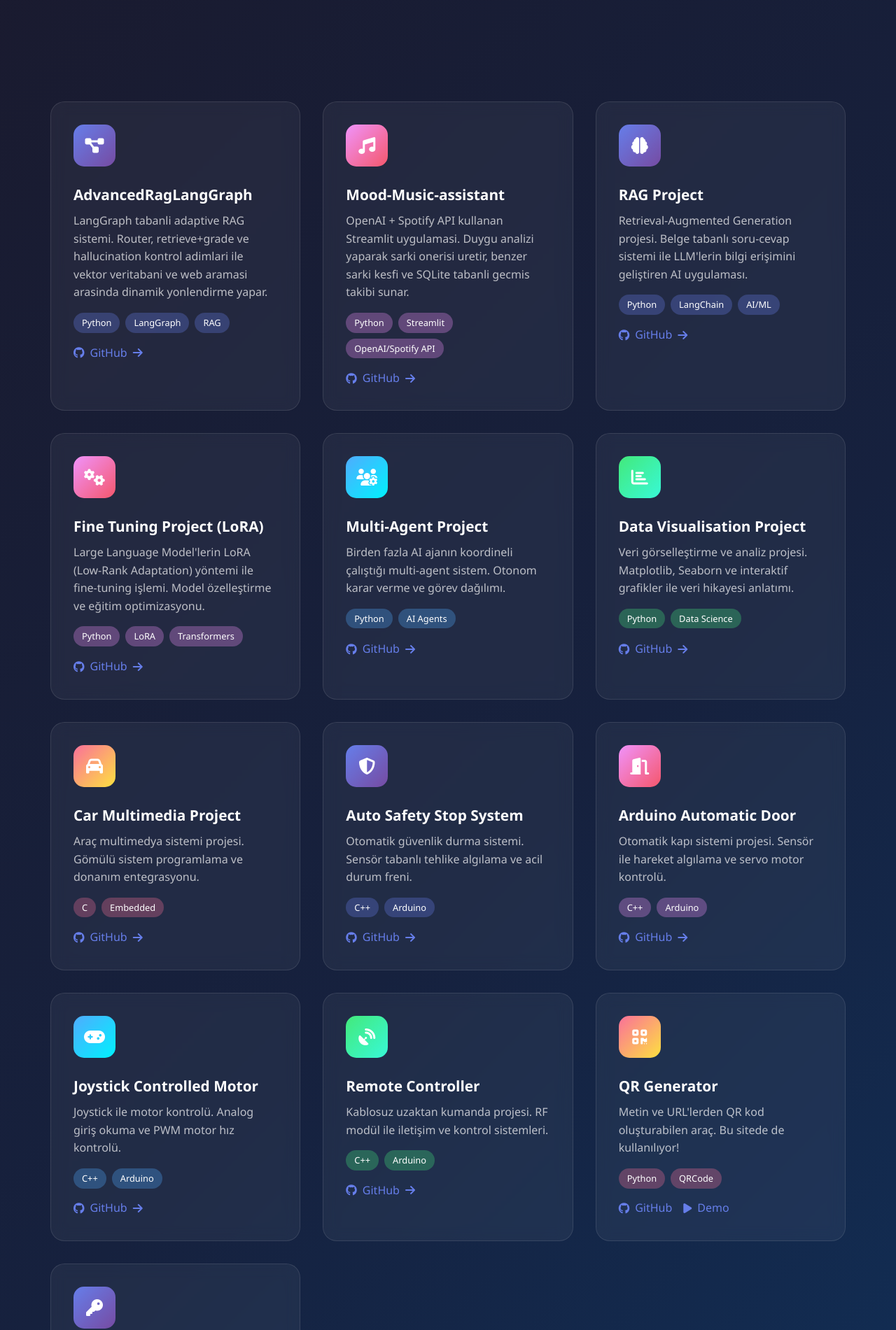
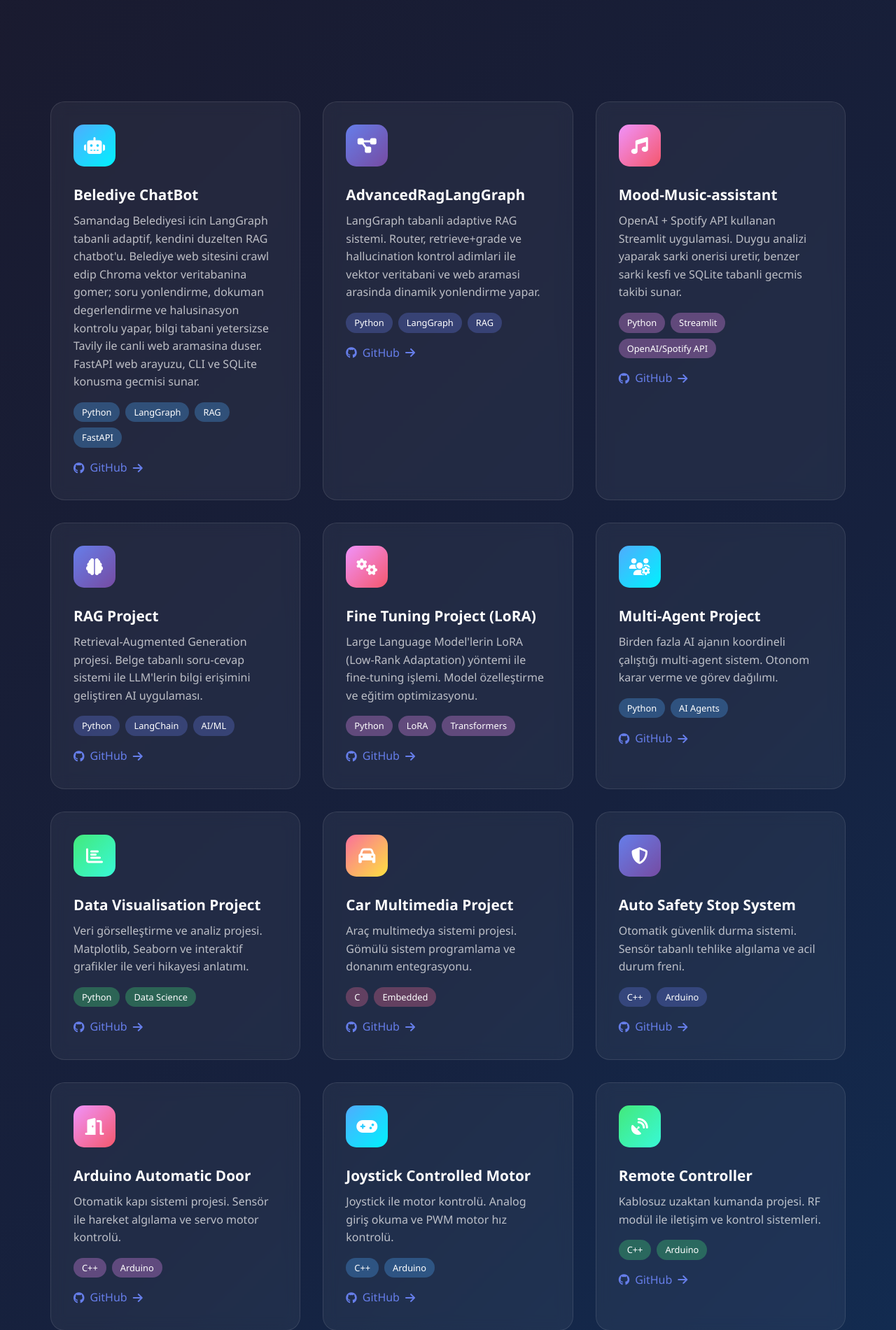
Before and after one commit to Seymentemizkan/portfolyo-site, a Flask app: page /projeler in a window 1280 px wide. Shown: the part 204-2105 px from the top of the page at 70% size. Run offline with Flask 3, Linux system fonts and the light colour scheme.

Commit message:
Add BelediyeChatbot project card
Add Belediye ChatBot (Samandag Municipality adaptive RAG chatbot) to the
projects page, the only GitHub repo not yet listed.

```diff
--- a/InternetSitem/templates/projects.html
+++ b/InternetSitem/templates/projects.html
@@ -10,6 +10,26 @@
 <section class="section">
     <div class="cards-grid">
         <!-- YENI EKLENEN PROJELER -->
+
+        <!-- Belediye ChatBot -->
+        <div class="card">
+            <div class="card-icon gradient-3">
+                <i class="fas fa-robot"></i>
+            </div>
+            <h3>Belediye ChatBot</h3>
+            <p>Samandag Belediyesi icin LangGraph tabanli adaptif, kendini duzelten RAG chatbot'u. Belediye web sitesini crawl edip Chroma vektor veritabanina gomer; soru yonlendirme, dokuman degerlendirme ve halusinasyon kontrolu yapar, bilgi tabani yetersizse Tavily ile canli web aramasina duser. FastAPI web arayuzu, CLI ve SQLite konusma gecmisi sunar.</p>
+            <div style="margin-top: 1rem; display: flex; gap: 0.5rem; flex-wrap: wrap;">
+                <span style="background: rgba(79, 172, 254, 0.3); padding: 0.25rem 0.75rem; border-radius: 15px; font-size: 0.8rem;">Python</span>
+                <span style="background: rgba(79, 172, 254, 0.3); padding: 0.25rem 0.75rem; border-radius: 15px; font-size: 0.8rem;">LangGraph</span>
+                <span style="background: rgba(79, 172, 254, 0.3); padding: 0.25rem 0.75rem; border-radius: 15px; font-size: 0.8rem;">RAG</span>
+                <span style="background: rgba(79, 172, 254, 0.3); padding: 0.25rem 0.75rem; border-radius: 15px; font-size: 0.8rem;">FastAPI</span>
+            </div>
+            <div style="margin-top: 1rem;">
+                <a href="https://github.com/Seymentemizkan/BelediyeChatbot" target="_blank" class="card-link">
+                    <i class="fab fa-github"></i> GitHub <i class="fas fa-arrow-right"></i>
+                </a>
+            </div>
+        </div>
 
         <!-- Advanced RAG LangGraph -->
         <div class="card">
```
